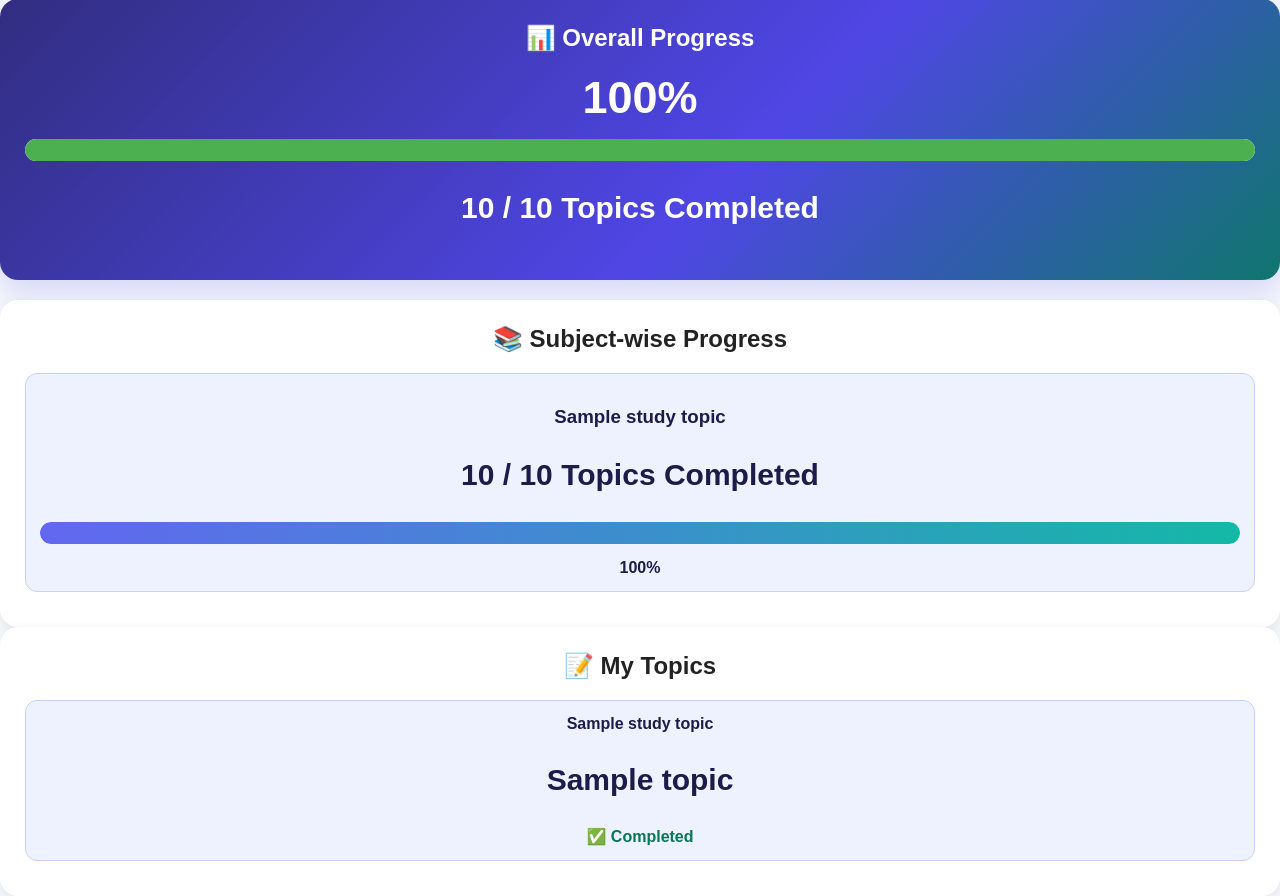
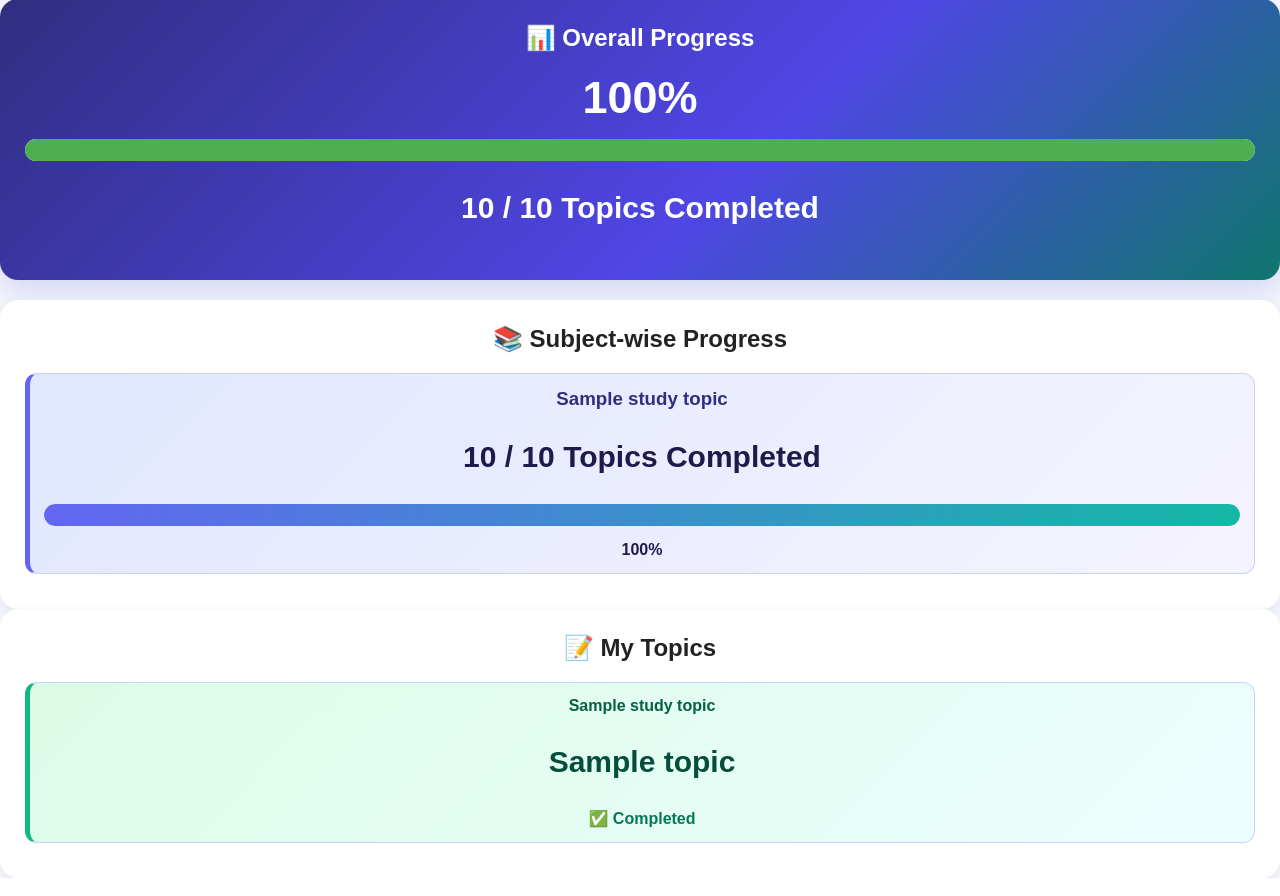
Before and after one commit to saranrj-dev/student-smart-study-planner, a Flask app: page /progress in a window 1280 px wide. Shown: the part 565-1461 px from the top of the page. Run offline with Flask 3, Linux system fonts and the light colour scheme; the visitor is signed in with stand-in values (Sample User, id 1); a database or web service that is not in the repository returns one stand-in record (values such as "Sample title"); some libraries are stand-ins or nearby versions.

Commit message:
Apply subject-wise and My Topics card colors

```diff
--- a/templates/progress.html
+++ b/templates/progress.html
@@ -225,7 +225,7 @@
                     {% set percentage = 0 %}
                 {% endif %}
 
-                <div class="topic-item">
+                <div class="topic-item subject-progress-item">
 
                     <h3>{{ item["subject"] }}</h3>
 
@@ -262,7 +262,7 @@
 
             {% for topic in topics %}
 
-                <div class="topic-item">
+                <div class="topic-item my-topic-item">
 
                     <strong>
                         {{ topic["subject"] }}
```
